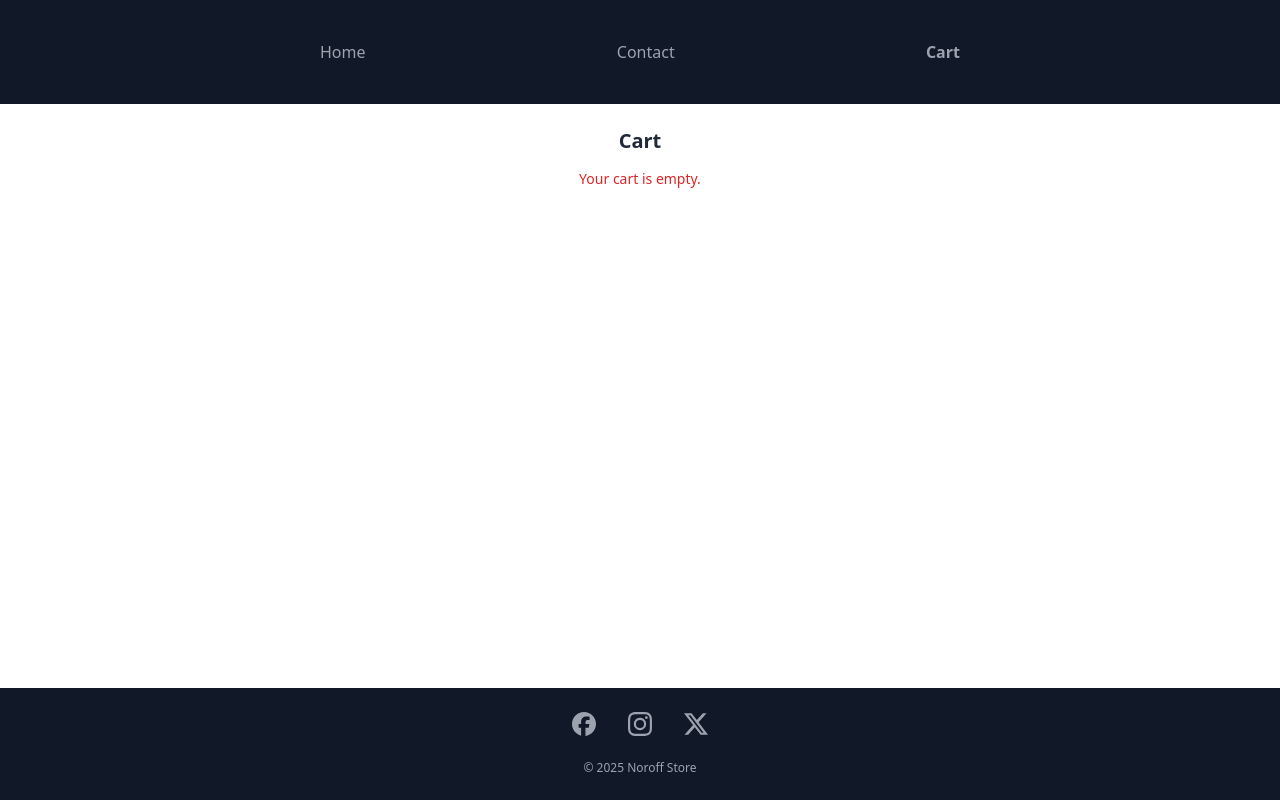
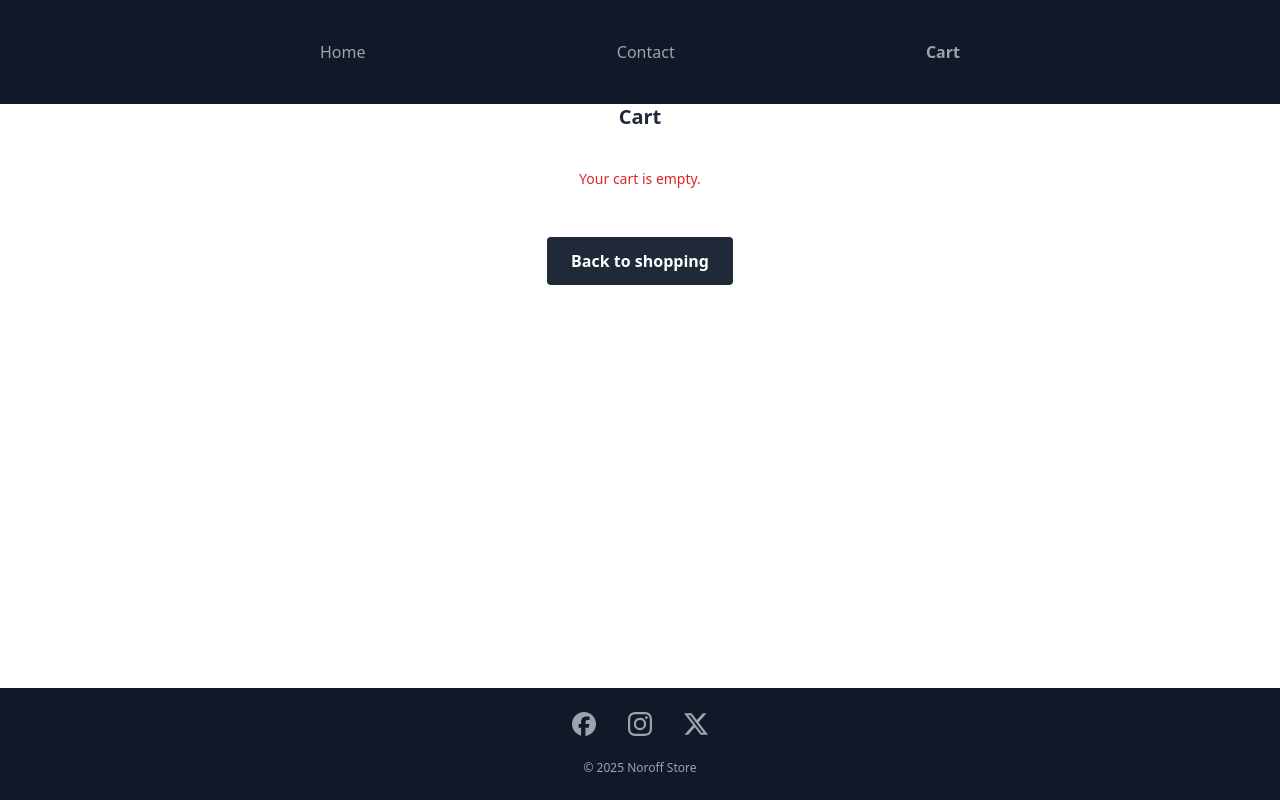
Before and after one commit to Panida287/js-framework-ca, a React (Vite) app: page /cart in a window 1280 px wide. Built offline with nearby package versions, Linux system fonts and the light colour scheme.

Commit message:
feat: added cart total and checkout button
- implemented cart total component
- refactored CartItems component
- added checkout button
- add functionality so clear cart and checkout button only appear if there are items in cart

```diff
--- /dev/null
+++ b/src/components/Cart.tsx
@@ -0,0 +1,60 @@
+import {useCartStore} from "../store/cartStore";
+import {Link} from "react-router-dom";
+
+
+function CartTotal() {
+    const {cart} = useCartStore();
+
+    const totalPrice = cart.reduce((acc, product) =>
+        acc + (product.discountedPrice ? product.discountedPrice : product.price), 0);
+
+    return (
+        <div className="flex justify-between items-center p-4 border-t mt-4">
+            <h3 className="text-lg font-bold">Total:</h3>
+            <p className="text-lg font-semibold">${totalPrice.toFixed(2)}</p>
+        </div>
+    );
+}
+
+export function CartItems() {
+    const {cart, removeFromCart} = useCartStore();
+    return (
+        <div className="max-w-4xl mx-auto p-6">
+            {cart.length === 0 ?
+                (
+                    <p className="text-sm text-red-600 text-center">
+                        Your cart is empty.
+                    </p>
+                ) : (
+                    <>
+                        {cart.map((product) => (
+                            <div key={product.id} className="flex justify-between items-center p-4 border mb-2">
+                                <Link to={`/product/${product.id}`}>
+                                    <img
+                                        src={product.image.url}
+                                        alt={product.image?.alt || product.title}
+                                        className="object-cover h-20"
+                                    />
+                                </Link>
+                                <h3 className="text-lg font-bold">{product.title}</h3>
+                                {product.discountedPrice !== product.price ? (
+                                    <p>
+                                        Price: <del>${product.price}</del> ${product.discountedPrice}
+                                    </p>
+                                ) : (
+                                    <p>Price: ${product.price}</p>
+                                )}
+                                <button
+                                    onClick={() => removeFromCart(product.id)}
+                                    className="px-4 py-2 rounded bg-red-600 text-white"
+                                >
+                                    Remove from cart
+                                </button>
+                            </div>
+                        ))}
+                        <CartTotal/>
+                    </>
+                )}
+        </div>
+    );
+}
--- a/src/routes/CartPage/index.tsx
+++ b/src/routes/CartPage/index.tsx
@@ -1,57 +1,40 @@
-import { useCartStore } from "../../store/cartStore";
-import { Link } from "react-router-dom";
+import {CartItems} from "../../components/Cart";
+import {useCartStore} from "../../store/cartStore";
+import {Link} from "react-router-dom";
 
 export default function CartPage() {
-    const { cart, removeFromCart, clearCart } = useCartStore();
-
+    const {cart, clearCart} = useCartStore();
     return (
-        <div className="max-w-4xl mx-auto p-6">
-            <h2 className="flex justify-center items-center font-bold text-xl text-gray-800 leading-tight mb-4">
+        <>
+            <h1 className="flex justify-center items-center font-bold text-xl text-gray-800 leading-tight mb-4">
                 Cart
-            </h2>
-
-            {cart.length === 0 ? (
-                <p className="text-sm text-red-600 text-center">
-                    Your cart is empty.
-                </p>
-            ) : (
-                <>
-                    {cart.map((product) => (
-                        <div key={product.id} className="flex justify-between items-center p-4 border mb-2">
-                            <Link to={`/product/${product.id}`}>
-                                <img
-                                    src={product.image.url}
-                                    alt={product.image?.alt || product.title}
-                                    className="object-cover h-20"
-                                />
-                            </Link>
-                            <h3 className="text-lg font-bold">{product.title}</h3>
-                            {product.discountedPrice !== product.price ? (
-                                <p>
-                                    Price: <del>${product.price}</del> ${product.discountedPrice}
-                                </p>
-                            ) : (
-                                <p>Price: ${product.price}</p>
-                            )}
-                            <button
-                                onClick={() => removeFromCart(product.id)}
-                                className="px-4 py-2 rounded bg-red-600 text-white"
-                            >
-                                Remove from cart
-                            </button>
-                        </div>
-                    ))}
-
-                    <div className="flex justify-center mt-6">
+            </h1>
+            <CartItems/>
+            {cart.length > 0 ?
+                (
+                    <div className=" flex justify-between max-w-4xl mx-auto p-6">
                         <button
                             onClick={clearCart}
-                            className="px-6 py-3 bg-gray-800 text-white font-bold rounded hover:bg-gray-700 transition-all"
+                            className="px-6 py-3 bg-red-600 text-white font-bold rounded hover:bg-red-700 transition-all"
                         >
                             Clear Cart
                         </button>
+
+                        <Link to="/checkout"
+                              className="px-6 py-3 bg-gray-800 text-white font-bold rounded hover:bg-gray-700 transition-all">
+                            Check Out
+                        </Link>
                     </div>
-                </>
-            )}
-        </div>
+                ) : (
+                    <div className="flex justify-center p-6">
+                        <Link to="/"
+                              className="px-6 py-3 bg-gray-800 text-white font-bold rounded hover:bg-gray-700 transition-all"
+                        >
+                            Back to shopping
+                        </Link>
+                    </div>
+                )
+            }
+        </>
     );
 }
--- a/src/store/cartStore.ts
+++ b/src/store/cartStore.ts
@@ -10,7 +10,8 @@ interface CartState {
     clearCart: () => void;
 }
 
-export const useCartStore = create<CartState>((set) => ({
+export const useCartStore = create<CartState>(
+    (set) => ({
         cart: JSON.parse(localStorage.getItem(CART_STORE_KEY) || "[]"),
 
         addToCart: (product) => set((state) => {
```
Also changed, not shown: src/utilities/index.tsx (line endings or trailing spaces). Lines whose indentation alone changed are shown as unchanged.
